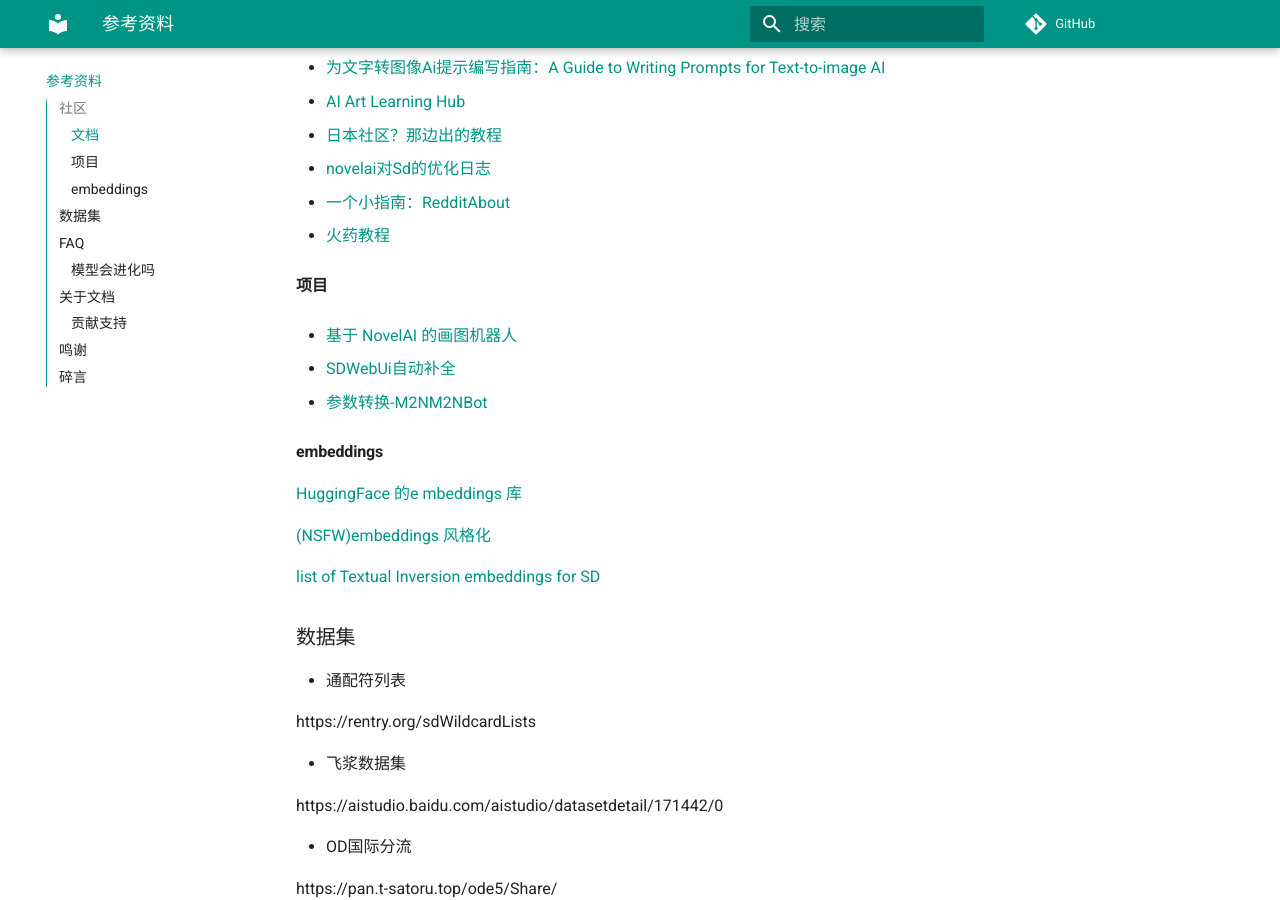
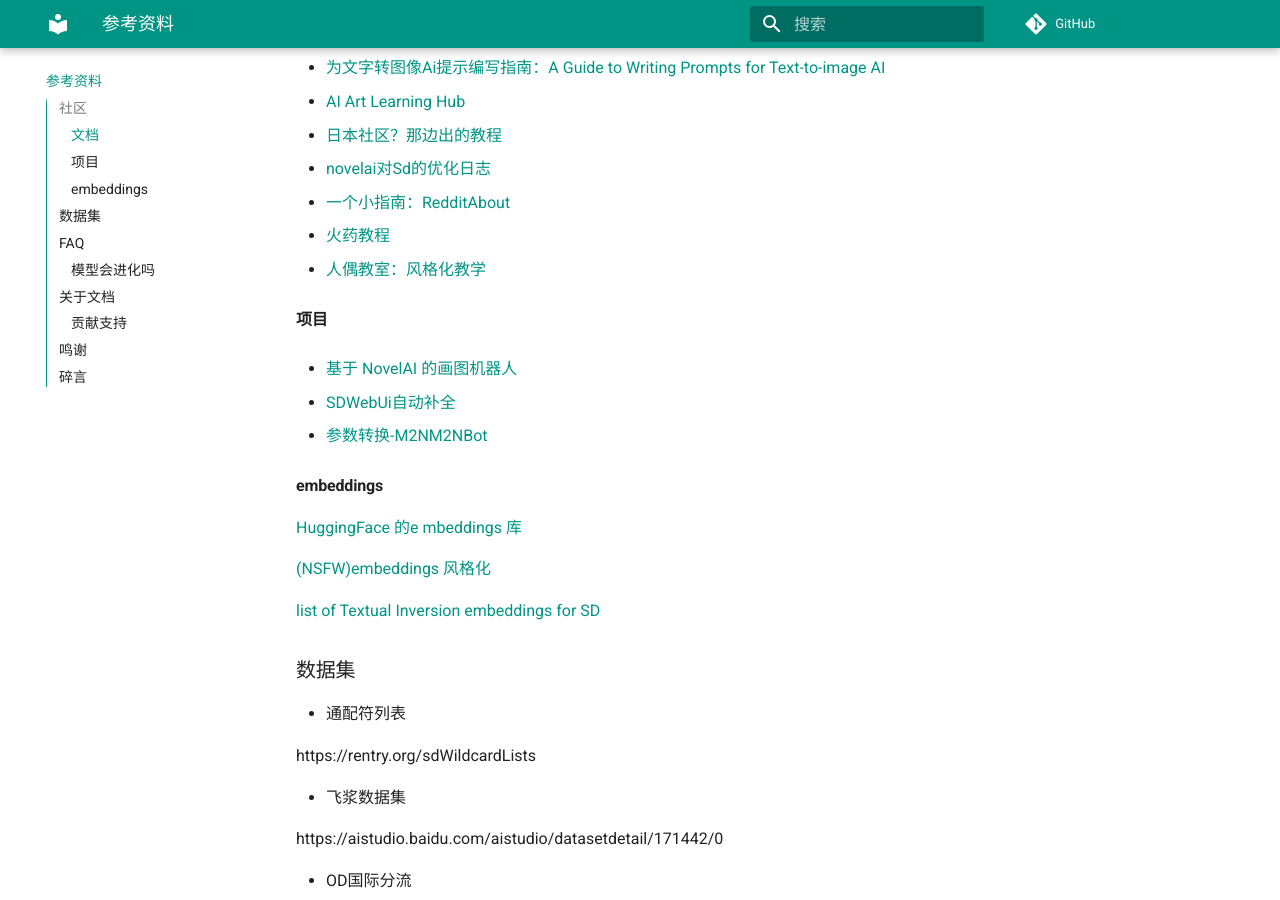
Before and after one commit to sudoskys/StableDiffusionBook, an MkDocs documentation site: the page built from docs/6_landing.md, in a window 1280 px wide and 900 px high, scrolled down 914 px. Built offline with MkDocs 1.6.1 and Material for MkDocs 9.7.7, drawn with Linux system fonts in a browser that asks for light colours; comment, search, counter and statistics services are not loaded.

Commit message:
Update 6_landing.md

```diff
--- a/docs/6_landing.md
+++ b/docs/6_landing.md
@@ -58,6 +58,7 @@
 
 - [火药教程](https://rentry.org/stablediffgpubuy)
 
+- [人偶教室：风格化教学](https://www.yuque.com/longyuye/lmgcwy)
 
 #### 项目
 
```
